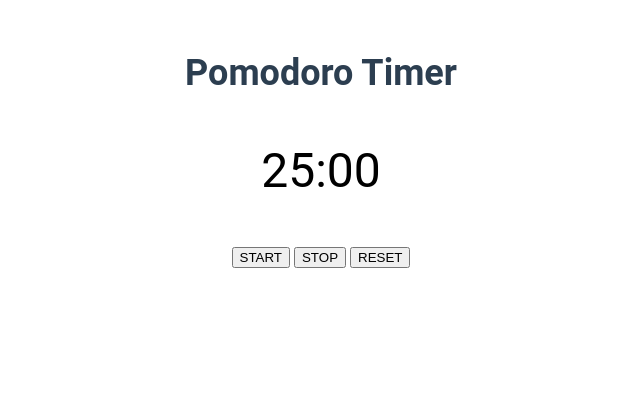
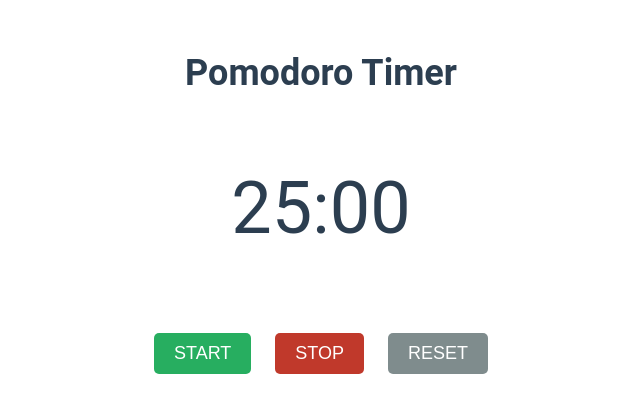
Before and after one commit to Jennifer-Sence/pomodoro_timer, a plain HTML site: page index.html in a window 1280 px wide. Shown: the whole page, without its empty margins (319-959 px from the left). Drawn offline with Linux system fonts and the light colour scheme.

Commit message:
css part completed

```diff
--- a/style.css
+++ b/style.css
@@ -13,9 +13,33 @@
 }
 
 .timer{
-    font-size: 3rem;
+    font-size: 72px;
+    color: #2c3e50;
 }
 
-.button-wrapper{
+button{
+    font-size: 18px;
+    padding: 10px 20px;
+    margin: 10px;
+    color: white;
+    border: none;
+    border-radius: 5px;
+    cursor: pointer;
+    transition: opacity .3s ease-in-out;
+}
 
+button:hover{
+    opacity: .7;
 }
+
+#start{
+    background-color: #27ae60;
+}
+
+#stop{
+    background-color: #c0392b;
+    }
+
+#reset{
+    background-color: #7f8c8d;
+}
```
